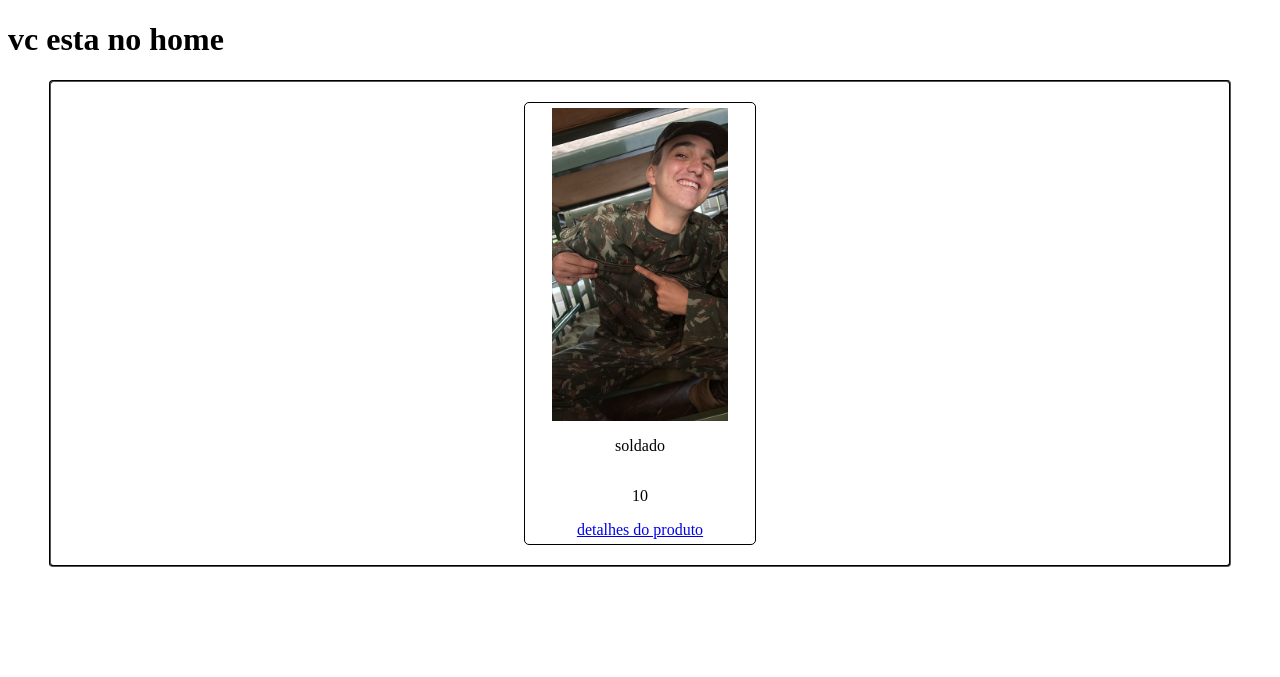
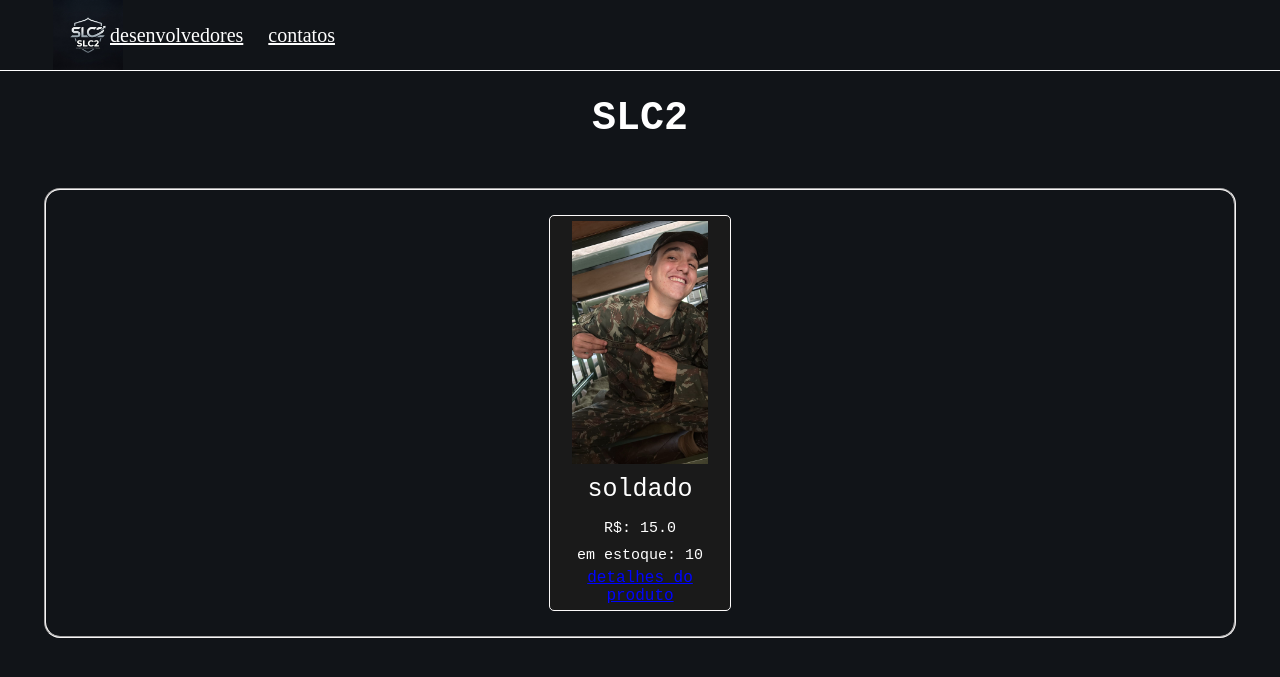
Before and after one commit to josepatobr/SLC2, a Django app: page /cassino/home/ in a window 1280 px wide. Shown: the top 677 px of the page. Run offline with Django 5.2, Linux system fonts and the light colour scheme; data comes from the database, SQL or seed files in the repository.

Commit message:
finalizando o home

```diff
--- a/home/templates/home.html
+++ b/home/templates/home.html
@@ -2,16 +2,21 @@
 {% load static %}
 
 {% block content %}
-    <h1>vc esta no home</h1>
+    <div class="home">
+        <br><br>
+        <h1 class="titulo">SLC2</h1>
+
         <div class="card-produto">
-
             {% for product in products %}
                 <div class="div-produto">
                     <img src="{{ product.product_image.url }}"  alt="{{ product.name_product }}" width="300" height="300">
-                    <p>{{ product.name_product }}</p>
-                    <p>{{ product.stock_quantity }}</p>
-                    <a href="{{ STREAMLIT_URL }}/?product_id={{ product.id }}" target="_blank">detalhes do produto</a>                </div>
+                    <p class="inf_produto_titulo">{{ product.name_product }}</p>
+                    <p id="inf_produto">R$: {{ product.price }}</p>
+                    <p id="inf_produto">em estoque: {{ product.stock_quantity }}</p>
+                    <a class="url_produto" href="{{ STREAMLIT_URL }}/?product_id={{ product.id }}" target="_blank">detalhes do produto</a>
+                </div>
             {% endfor %}
 
         </div>
+    </div>
 {% endblock %}
--- a/home/urls.py
+++ b/home/urls.py
@@ -3,4 +3,5 @@ from . import views
 
 urlpatterns = [
     path('home/', views.home, name=("home")),
+    path('dev/', views.dev, name=("dev")),
 ]
--- a/home/views.py
+++ b/home/views.py
@@ -11,3 +11,6 @@ def home(request):
         "STREAMLIT_URL": settings.STREAMLIT_URL,
     }
     return render(request, "home.html", context)
+
+def dev(request):
+    return render(request, "dev.html")
--- a/singup/templates/login.html
+++ b/singup/templates/login.html
@@ -21,7 +21,6 @@
             min-height: 100vh;
         }
 
-        /* Estilização das mensagens do Django */
         .messages {
             list-style: none;
             margin-bottom: 20px;
--- /dev/null
+++ b/static/css/base.css
@@ -0,0 +1,38 @@
+.body{
+    background-color: #111418;
+
+}
+
+.navbar {
+    display: flex;
+    align-items: center;
+    background-color: #111418;
+    justify-content: space-between;
+    position: fixed;
+    top: 0;
+    left: 0;
+    width: 100%;
+    border-bottom: 1px solid white;
+}
+
+.logo{
+    display: flex;
+    padding-left: 75%;
+}
+
+
+.nav-links{
+    color:transparent;
+    flex-direction: row;
+    display: flex;
+    font-size: 20px;
+    gap: 20px;
+    padding-right: 75%;
+
+}
+
+.option_navbar{
+    color: white;
+    display: flex;
+    padding-right: 5px;
+}
--- /dev/null
+++ b/static/css/dev.css
@@ -0,0 +1,24 @@
+.creditos-equipe{
+    display: flex;
+    color: white;
+    flex-direction: column;
+    align-items: center;
+}
+.titulo{
+    padding-bottom: 20px;
+    display: flex;
+    color: white;
+    text-align: center;
+    font-size: 40px;
+    font-family: 'Courier New', Courier, monospace;
+}
+
+#titulos_cargo{
+    text-decoration: underline;
+    font-family: 'Courier New', Courier, monospace;
+}
+
+#responsavel{
+    font-family: 'Times New Roman', Times, serif;
+    font-size: 20px;
+}
--- a/static/css/home.css
+++ b/static/css/home.css
@@ -1,26 +1,35 @@
+.home{
+    background-color: #111418;
+}
+
 .card-produto {
-    border: 2px groove black;
-    border-radius: 4px;
+    border: 2px groove rgb(247, 245, 245);
+    border-radius: 1rem;
+
     width: 90%;
-    max-width: 1200px;
+    max-width: 90%;
     margin: 0 auto;
+    padding: 2%;
+
     display: flex;
-    flex-wrap: wrap;
-    gap: 20px;
     justify-content: center;
-    padding: 20px;
+
+    background-color: #111418;
 }
 
 .div-produto {
-    border: 1px solid black;
+    border: 1px solid rgb(252, 250, 250);
     border-radius: 5px;
-    width: 220px;
+
+    width: 15%;
+    padding: 5px;
+
     display: flex;
     flex-direction: column;
     align-items: center;
-    padding: 5px;
     text-align: center;
-    background-color: #fff;
+
+    background-color: #1a1a1a;
 }
 
 .div-produto img {
@@ -28,3 +37,42 @@
     height: auto;
     object-fit: cover;
 }
+
+.titulo{
+    font-family: 'Courier New', Courier, monospace;
+    font-size: 50px;
+    color:white;
+
+    padding-top: 2%;
+    display: flex;
+    justify-content: center;
+
+    color:white;
+}
+
+.url_produto{
+    font-family: 'Courier New', Courier, monospace;
+    color: rgb(0, 4, 255);
+    text-decoration: underline;
+
+    justify-content: center;
+    display: flex;
+}
+.inf_produto_titulo{
+    font-family: 'Courier New', Courier, monospace;
+    font-size: 25px;
+    color: white;
+    justify-content: center;
+    display: flex;
+    padding: 1px;
+    margin: 10px;
+
+}
+#inf_produto{
+    font-family: 'Courier New', Courier, monospace;
+    font-size: 15px;
+    color: white;
+    justify-content: center;
+    display: flex;
+    margin: 5px;
+}
--- a/templates/base.html
+++ b/templates/base.html
@@ -1,17 +1,36 @@
 {% load static %}
 <!DOCTYPE html>
 <html lang="pt-br">
+
     <head>
         <meta charset="UTF-8" />
         <meta name="viewport" content="width=device-width, initial-scale=1.0" />
-    <title>Meu Site</title>
+        <title>SLC2</title>
         <link href="{% static 'css/home.css' %}" rel="stylesheet">
+        <link href="{% static 'css/base.css' %}" rel="stylesheet">
+        <link href="{% static 'css/dev.css' %}" rel="stylesheet">
+
+
     </head>
-<body>
 
-    <!-- É aqui que a mágica acontece: o Django joga o conteúdo do home.html aqui dentro -->
+    <body class="body">
+
+        <main>
             {% block content %}
             {% endblock %}
+        </main>
+
+        <nav class="navbar">
+            <div class="nav-logo">
+                <a href="{% url 'home' %}">
+                    <img class="logo" src="{% static 'logo_empresa/logo_SLC2.png' %}" width="70" height="70" alt="Logo">
+                </a>
+            </div>
+            <ul class="nav-links" id="nav-list">
+                <li><a class="option_navbar" href="{% url 'dev' %}">desenvolvedores</a></li>
+                <li><a class="option_navbar" href="#contact">contatos</a></li>
+            </ul>
+        </nav>
 
     </body>
 </html>
```
Also changed, not shown: dashboard/main.py (+13 -19 lines), home/templates/dev.html (added, +41 -0 lines), seguranca.txt (added, +20 -0 lines), static/css/cadastro.css (added), static/css/login.css (added), static/logo_empresa/logo_SLC2.png (added). Lines whose indentation alone changed are shown as unchanged.
